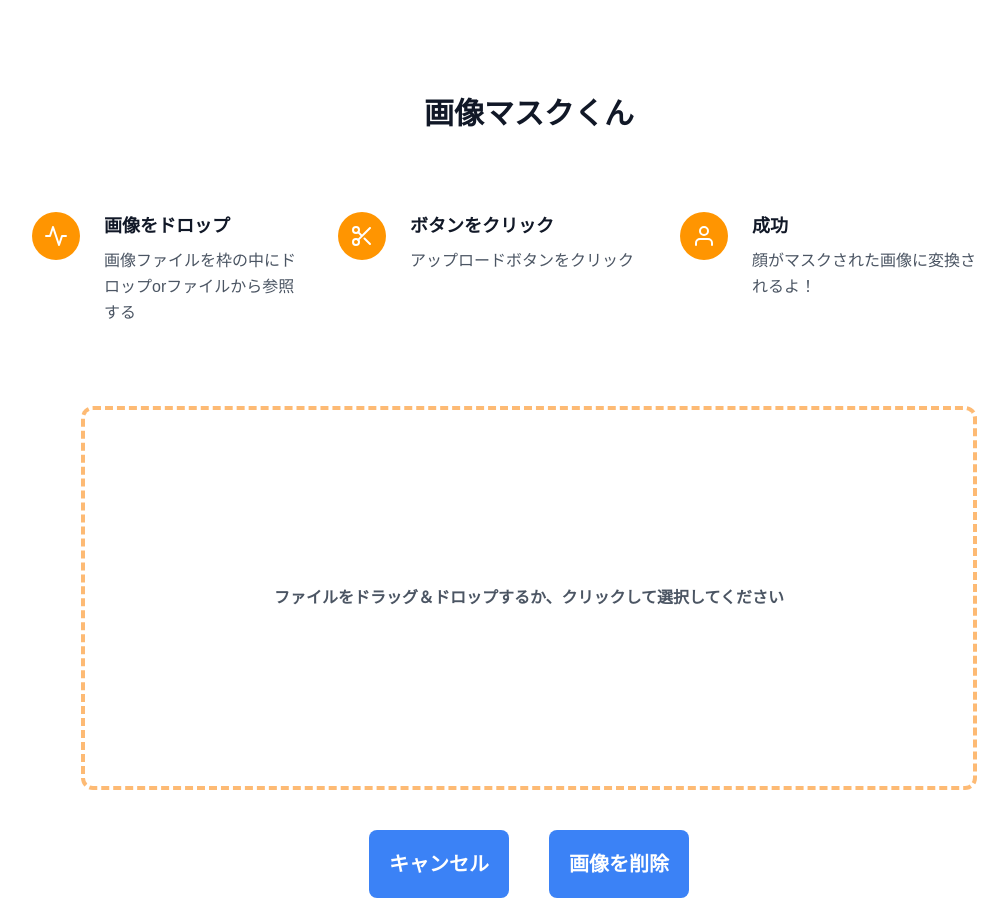
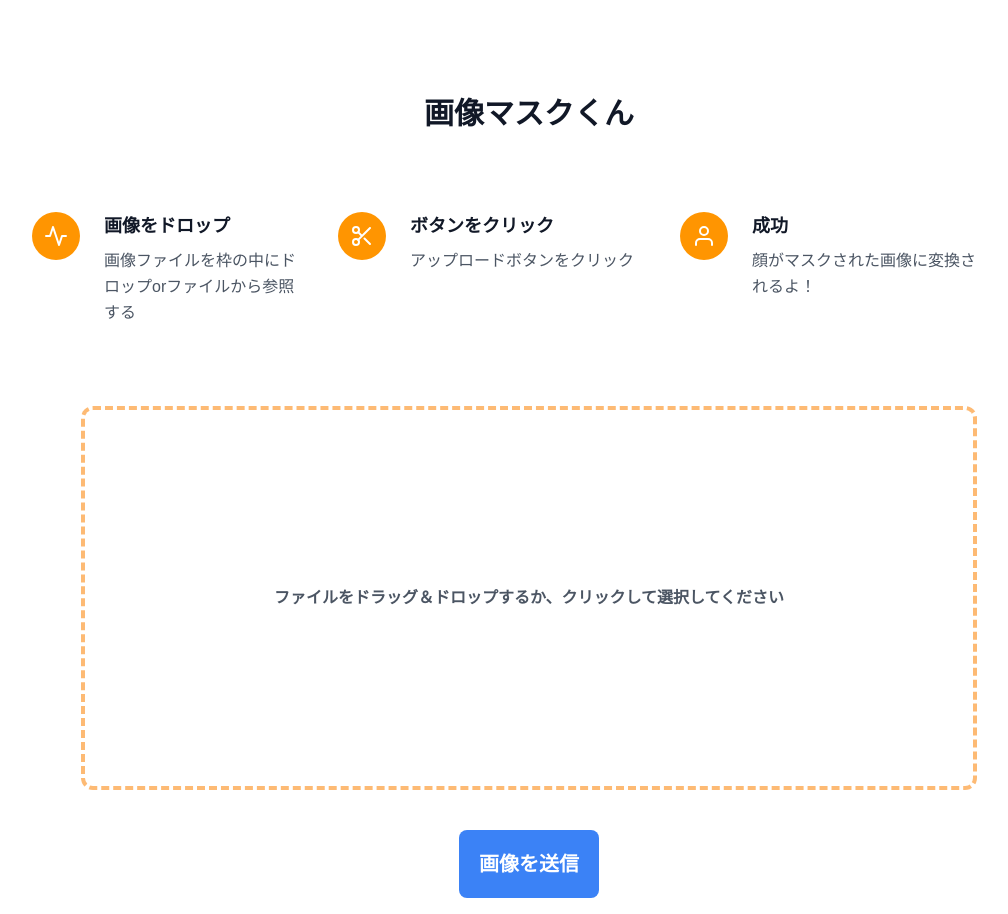
Before and after one commit to webfrontier-intern-2024/SwapFaceApp-Takuto-Oyama, a Next.js app: page / in a window 1280 px wide. Shown: the whole page, without its empty margins (111-1119 px from the left). Built offline with nearby package versions, Linux system fonts and the light colour scheme.

Commit message:
feat：画像をアップロード

```diff
--- a/app/page.tsx
+++ b/app/page.tsx
@@ -1,29 +1,61 @@
 "use client";
-import React, {useCallback} from "react";
+import React, {useCallback, useState} from "react";
 import {useDropzone} from 'react-dropzone';
+import Image from 'next/image';
 
 function MyDropzone() {
-  const onDrop = useCallback(acceptedFiles => {
-    // Do something with the files
-  }, [])
-  const {getRootProps, getInputProps, isDragActive} = useDropzone({onDrop})
+  const [uploadedImage, setUploadedImage] = useState<string | null>(null);
+  const onDrop = useCallback((acceptedFiles: File[]) => {
+    const file = acceptedFiles[0]
+    const fileUrl = URL.createObjectURL(file);
+    setUploadedImage(fileUrl);
+  }, []);
+
+  const {getRootProps, getInputProps, isDragActive} = useDropzone({
+    onDrop,
+    accept: {'image/png': [], 'image/jpeg': [], 'image/jpg': []},
+    multiple: false
+  });
+
+  // キャンセルボタンの処理
+  const handleCancel = () => {
+    setUploadedImage(null); // 画像を削除（状態をnullに戻す）
+  };
 
   return (
+    <div className="w-full max-w-4xl flex flex-col items-center">
       <div
         {...getRootProps()}
-    className={`border-dashed border-4 p-10 w-full max-w-4xl h-96 flex justify-center items-center text-center rounded-xl
+        className={`border-dashed border-4 p-10 w-full h-96 flex justify-center items-center text-center rounded-xl
         ${isDragActive ? "border-blue-500 bg-blue-50" : "border-orange-300"}`}
       >
         <input {...getInputProps()} />
         {
+          uploadedImage ? (
+            <Image src={uploadedImage} width={300} height={300} alt="Uploaded" className="max-h-full max-w-full object-contain" />
+          ) : (
             isDragActive ? (
               <p className="text-blue-500 font-bold">ファイルをここにドロップしてください...</p>
             ) : (
               <p className="text-gray-600 font-semibold">ファイルをドラッグ＆ドロップするか、クリックして選択してください</p>
             )
+          )
         }
       </div>
-  )
+      <div className="mt-10 flex justify-center items-center ">
+        <div className=" flex justify-center items-center gap-10 ">
+          {uploadedImage && (
+          <button
+            className="bg-blue-500 text-white text-xl font-extrabold p-5 rounded-lg"
+            onClick={handleCancel}>
+            キャンセル
+          </button>
+          )}
+          <button className= "bg-blue-500 text-white text-xl font-extrabold p-5 rounded-lg ">画像を送信</button>
+        </div>
+      </div>
+    </div>
+  );
 }
 
 export default function Home() {
@@ -73,12 +105,6 @@ export default function Home() {
         </div>
       </section>
       <MyDropzone/>
-      <div className="mt-10 flex justify-center items-center ">
-        <div className=" flex justify-center items-center gap-10 ">
-          <button className= "bg-blue-500 text-white text-xl font-extrabold p-5 rounded-lg ">キャンセル</button>
-          <button className= "bg-blue-500 text-white text-xl font-extrabold p-5 rounded-lg ">画像を削除</button>
-        </div>
-      </div>
     </div>
   );
 }
```
Lines whose indentation alone changed are shown as unchanged.
